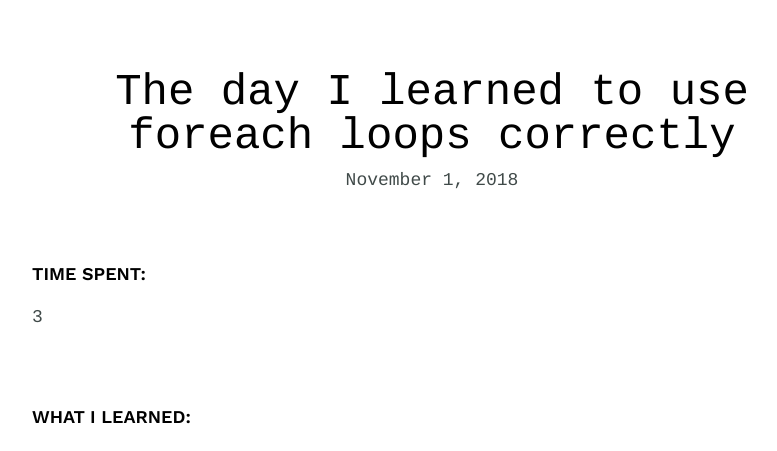
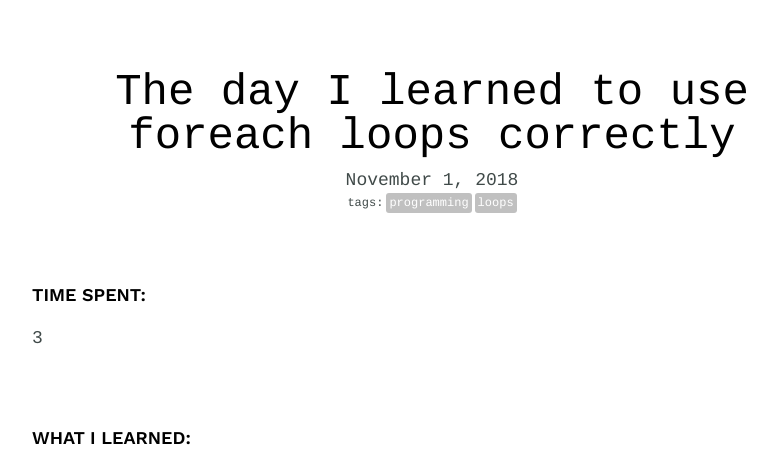
Before and after one commit to charlesseymour/php-td-03, a PHP site: page /detail.php?id=3 in a window 1280 px wide. Shown: the part 95-546 px from the top of the page, without its empty margins (208-985 px from the left). Run offline with PHP 8.4, Linux system fonts and the light colour scheme; data comes from the database, SQL or seed files in the repository; both versions use the stored data as it was after the commit.

Commit message:
Added tags to detail view

```diff
--- a/detail.php
+++ b/detail.php
@@ -46,11 +46,33 @@ $entry = $results->fetch(PDO::FETCH_ASSOC);
 				$date = date('F j, Y', strtotime($entry["date"]));
 				if (isset($entry["resources"])) {
 					$resources = $entry["resources"]; }
+				try {
+					$tag_search = $db->query('SELECT tag FROM tags JOIN entries_tags ON tags.id = entries_tags.tag_id
+																   JOIN entries ON entries_tags.entry_id = entries.id
+																   WHERE entries.id = ' . $entry["id"]);
+					$tag_search->execute();
+					$tags = $tag_search->fetchAll(PDO::FETCH_ASSOC);
+				} catch (Exception $e) {
+					echo $e->getMessage();
+					die();
+				}
 				echo <<<EOT
                 <div class="entry-list single">
                     <article>
                         <h1>$entry[title]</h1>
                         <time datetime="2016-01-31">{$date}</time>
+EOT;
+
+						if (!empty($tags)) {
+							echo '<div class="tag-container"><span class="tag-label">tags:</span>';
+							foreach($tags as $tag) {
+								echo '<span class="tag"><a href="index.php?tag=' . $tag["tag"] .
+								'">' . $tag["tag"] . '</a></span>';
+							}
+							echo('</div>');
+						}
+
+				echo <<<EOT
                         <div class="entry">
                             <h3>Time Spent: </h3>
                             <p>$entry[time_spent]</p>
```
Also changed, not shown: journal.db.
